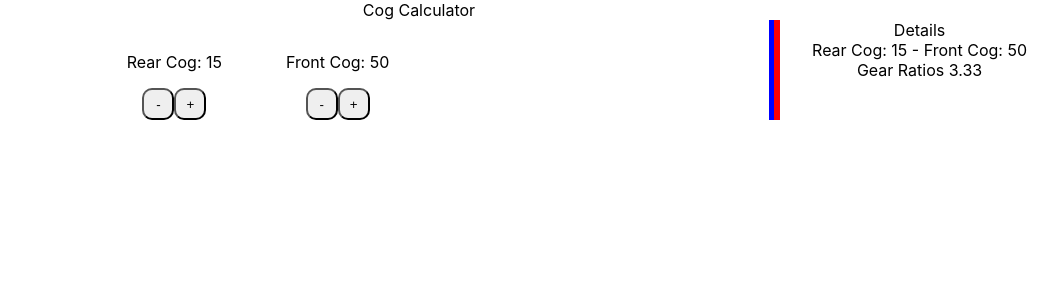
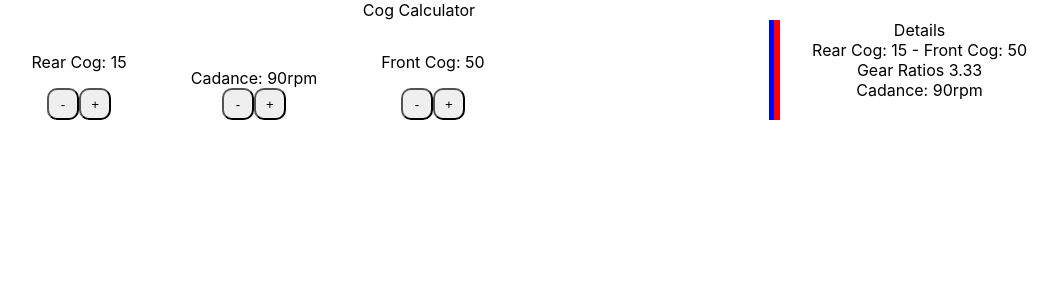
Before and after one commit to lucianboatright/Cog_Calc_tested, a React (Create React App) app: page / in a window 1280 px wide. Shown: the top 300 px of the page, without its empty margins (221-1278 px from the left). Built offline with nearby package versions, Linux system fonts and the light colour scheme.

Commit message:
tests passing for Crank Component

```diff
--- a/src/App.css
+++ b/src/App.css
@@ -31,6 +31,11 @@
 }
 
 .frontCogComponent {
+  display: inline-block;
+  padding: 2rem;
+}
+
+.cadanceRpm {
   display: inline-block;
   padding: 2rem;
 }
@@ -69,3 +74,16 @@
   width: 2rem;
   border-radius: 10px;
 }
+
+/* Crank RPM */
+
+.IncreaseCadance {
+  height: 2rem;
+  width: 2rem;
+  border-radius: 10px;
+}
+.DecreaseCadance {
+  height: 2rem;
+  width: 2rem;
+  border-radius: 10px;
+}
--- a/src/App.tsx
+++ b/src/App.tsx
@@ -6,7 +6,8 @@ import RearCogProvider from './components/Context/rearCogContext';
 import FrontCogProvider from './components/Context/frontCogContext';
 // import FrontCogCounter from './components/Cogs/FrontCog';
 import Details from './components/Details/Details'
-import DriveTrain from './components/Cogs/DriveTrain';
+import DriveTrain from './components/DriveTrain/DriveTrain';
+import CrankProvider from './components/Context/CrankContext';
 
 
 function App() {
@@ -14,6 +15,7 @@ function App() {
     <div className="App">
       <RearCogProvider>
         <FrontCogProvider>
+          <CrankProvider>
             <div className="Title">
               <div>Cog Calculator</div>
             </div>
@@ -25,6 +27,7 @@ function App() {
                 <Details />
               </div>
             </div>
+          </CrankProvider>
         </FrontCogProvider>
       </RearCogProvider>
     </div>
--- /dev/null
+++ b/src/components/Context/CrankContext.tsx
@@ -0,0 +1,36 @@
+import React, { useState, FC, createContext } from 'react'
+
+interface CrankState {
+    crankRpm: number;
+    IncreaseCadance: () => void;
+    DecreaseCadance: () => void;
+}
+
+const CrankContextDefaultState: CrankState = {
+    crankRpm: 90,
+    IncreaseCadance: () => {},
+    DecreaseCadance: () => {},
+}
+
+export const CrankContext = createContext<CrankState>(CrankContextDefaultState)
+
+const CrankProvider: FC = ({ children }) => {
+    const [crankRpm, setCrank] = useState<number>(CrankContextDefaultState.crankRpm);
+
+    const IncreaseCadance = () => (crankRpm < 220 ? setCrank(crankRpm + 1) : setCrank(crankRpm))
+    const DecreaseCadance = () => (crankRpm > 30 ? setCrank(crankRpm -1) : setCrank(crankRpm))
+
+    return (
+        <CrankContext.Provider
+            value={{
+                crankRpm,
+                IncreaseCadance,
+                DecreaseCadance,
+            }}
+        >
+            {children}
+        </CrankContext.Provider>
+    )
+}
+
+export default CrankProvider;
--- a/src/components/Details/Details.tsx
+++ b/src/components/Details/Details.tsx
@@ -1,12 +1,14 @@
 import React, { useContext } from 'react';
 import { FrontCogContext } from '../Context/frontCogContext';
 import { RearCogContext } from '../Context/rearCogContext';
+import { CrankContext } from '../Context/CrankContext';
 
 
 
 const Detail = () => {
     const {frontCog} = useContext(FrontCogContext)
     const {rearCog} = useContext(RearCogContext)
+    const {crankRpm} = useContext(CrankContext)
 
     const GearRatio = (frontCog / rearCog).toPrecision(3)
 
@@ -15,6 +17,7 @@ const Detail = () => {
             <div data-testid={'DetailsTitle'} >Details</div>
             <div className='Cogs_Display'><span data-testid="Details_Cogs_Rear">Rear Cog: {rearCog} - </span><span data-testid="Details_Cogs_Front">Front Cog: {frontCog}</span></div>
             <div data-testid="Gear_ratio">Gear Ratios {GearRatio}</div>
+            <div data-testid="Cadance_rpm_Datails">Cadance: {crankRpm}rpm </div>
         </div>
     )
 }
--- /dev/null
+++ b/src/components/DriveTrain/Crank.tsx
@@ -0,0 +1,18 @@
+import React, {useContext} from "react";
+import { CrankContext } from "../Context/CrankContext";
+
+const Crank = () => {
+   const { crankRpm, IncreaseCadance, DecreaseCadance } = useContext(CrankContext);
+
+   return (
+       <div>
+           <div data-testid="Display_Cadance">Cadance: {crankRpm}rpm</div>
+           <div>
+               <button className="DecreaseCadance" data-testid='DecreaseCadance' onClick={DecreaseCadance}>-</button>
+               <button className="IncreaseCadance" data-testid='IncreaseCadance' onClick={IncreaseCadance}>+</button>
+           </div>
+       </div>
+   )
+}
+
+export default Crank;
--- a/src/components/Cogs/DriveTrain.tsx
+++ b/src/components/DriveTrain/DriveTrain.tsx
@@ -1,6 +1,7 @@
 import React from 'react';
 import RearCogCounter from './RearCog'
 import FrontCogCounter from './FrontCog';
+import Crank from './Crank';
 
 function DriveTrain() {
   return (
@@ -8,6 +9,9 @@ function DriveTrain() {
         <div className="Cogs_Section">
             <div className="rearCogComponent">
                 <RearCogCounter />
+            </div>
+            <div className='cadanceRpm'>
+                <Crank />
             </div>
             <div className="frontCogComponent">
                 <FrontCogCounter />
```
Also changed, not shown: src/components/DriveTrain/DriveTrainStyling.css (renamed from src/components/Cogs/DriveTrainStyling.css), src/components/DriveTrain/FrontCog.tsx (renamed from src/components/Cogs/frontCog.tsx), src/components/DriveTrain/RearCog.tsx (renamed from src/components/Cogs/RearCog.tsx), 2 other files (tests, documents, lock files or other folders). Lines whose indentation alone changed are shown as unchanged.
